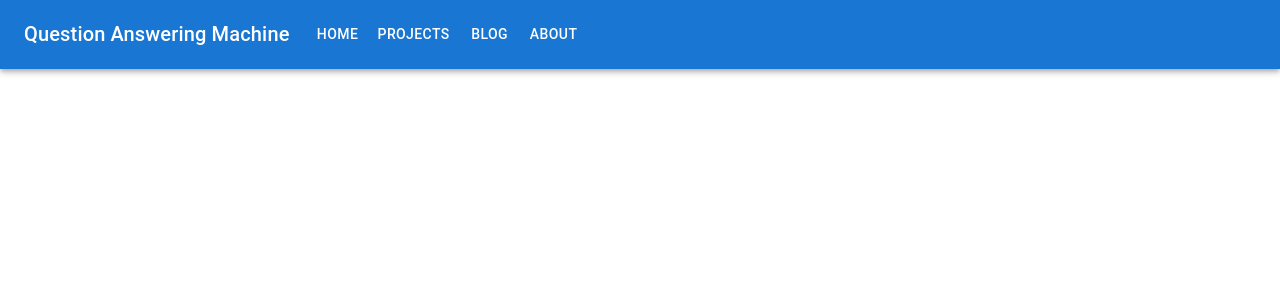
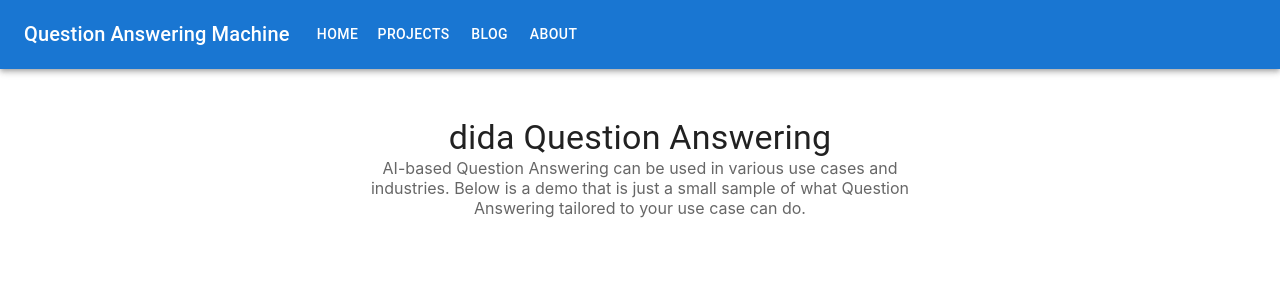
Before and after one commit to NathanaelHermanto/question-answering, a React (Create React App) app: page / in a window 1280 px wide. Shown: the top 300 px of the page. Built offline with nearby package versions, Linux system fonts and the light colour scheme.

Commit message:
ft/showcase

```diff
--- a/src/App.js
+++ b/src/App.js
@@ -1,5 +1,6 @@
 import Header from "./components/Header";
 import { BrowserRouter as Router } from "react-router-dom";
+import Home from "./components/Home";
 
 
 function App() {
@@ -7,6 +8,7 @@
     <>
       <Router>
         <Header />
+        <Home />
       </Router>
     </>
   );
--- /dev/null
+++ b/src/components/Home.js
@@ -0,0 +1,23 @@
+import { Grid } from '@mui/material'
+import React from 'react'
+import Showcase from './Showcase'
+
+const Home = () => {
+  return (
+    <>
+        <Grid
+        container
+        spacing={0}
+        direction="row"
+        justifyContent="center"
+        alignItems="stretch"
+        >
+            <Grid item xs={12} sm={8} md={6} lg={6} >
+                <Showcase />
+            </Grid>
+        </Grid>
+    </>
+  )
+}
+
+export default Home
--- /dev/null
+++ b/src/components/Showcase.js
@@ -0,0 +1,36 @@
+import React from 'react';
+import Paper from '@mui/material/Paper';
+import Typography from '@mui/material/Typography';
+import { Grid } from '@mui/material';
+
+const Showcase = () => {
+  return (
+    <>
+        <Paper elevation={0} sx={{margin: 5, padding: 1, maxWidth: "100%", textAlign: "center"}}>
+            <Grid
+            container
+            spacing={0}
+            direction="column"
+            justifyContent="flex-end"
+            alignItems="stretch"
+            >
+                <Grid item xs={12}>
+                    <Typography variant='h4'>
+                        dida Question Answering
+                    </Typography>
+                </Grid>
+
+                <Grid item xs={12}>
+                    <Typography variant='h7' color="text.secondary">
+                        AI-based Question Answering can be used in various use cases and industries.
+                        Below is a demo that is just a small sample of what Question Answering tailored to your use case can do.
+                    </Typography>
+                </Grid>
+            </Grid>
+        </Paper>
+
+    </>
+  )
+};
+
+export default Showcase;
```
Also changed, not shown: src/App.css (deleted, +0 -38 lines).
